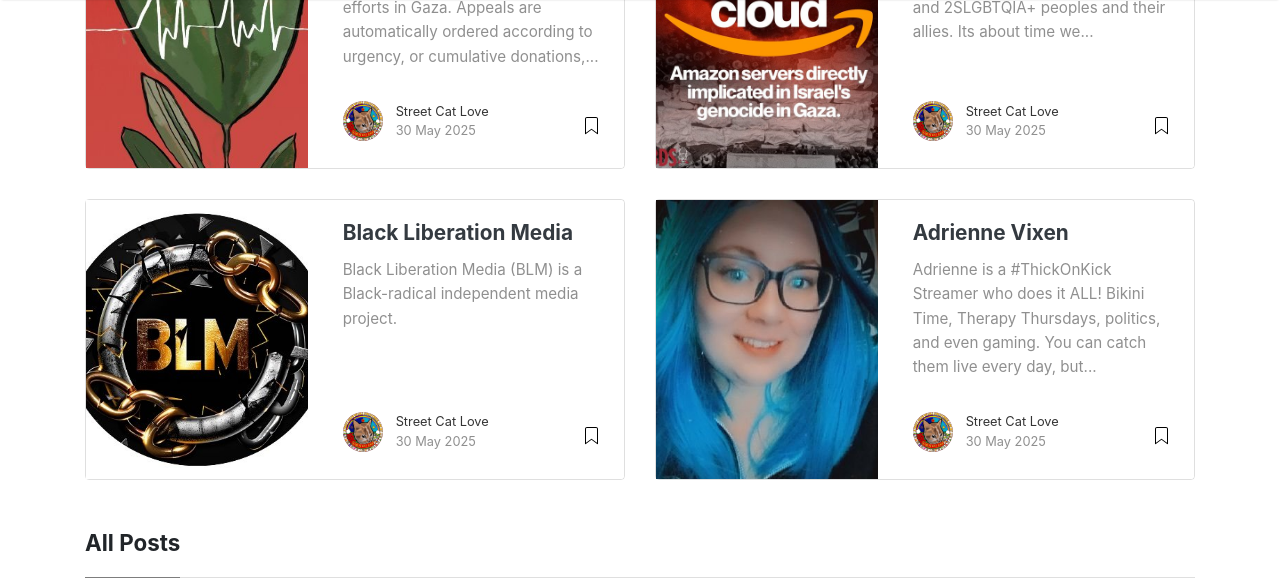
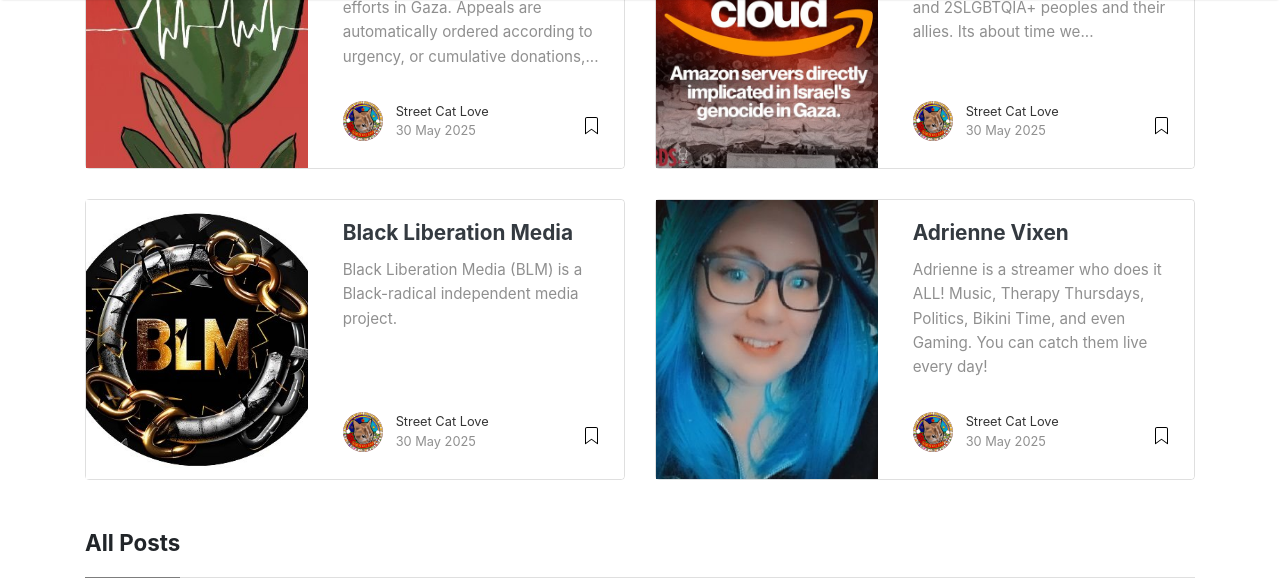
Before and after one commit to StreetCatLove/recs, a Jekyll site: the page built from index.html, in a window 1280 px wide and 900 px high, scrolled down 1093 px, cut to the strip 0-581 px from the top of the window. Built offline with Jekyll 4.4.1, drawn with Linux system fonts in a browser that asks for light colours; nearby versions of some CDN libraries; a script that is not in the unit is left out.

Commit message:
Update 2025-05-30-AV.md

```diff
--- a/_posts/2025-05-30-AV.md
+++ b/_posts/2025-05-30-AV.md
@@ -11,7 +11,7 @@
 live: adriennevixxxen
 ---
 
-Adrienne is a #ThickOnKick Streamer who does it ALL! Bikini Time, Therapy Thursdays, politics, and even gaming. You can catch them live every day, but the start time varies so hit that follow button!
+Adrienne is a streamer who does it ALL! Music, Therapy Thursdays, Politics, Bikini Time, and even Gaming. You can catch them live every day!
 
 <a href="https://allmylinks.com/adriennevixen">Adrienne's Links</a>
 
```
